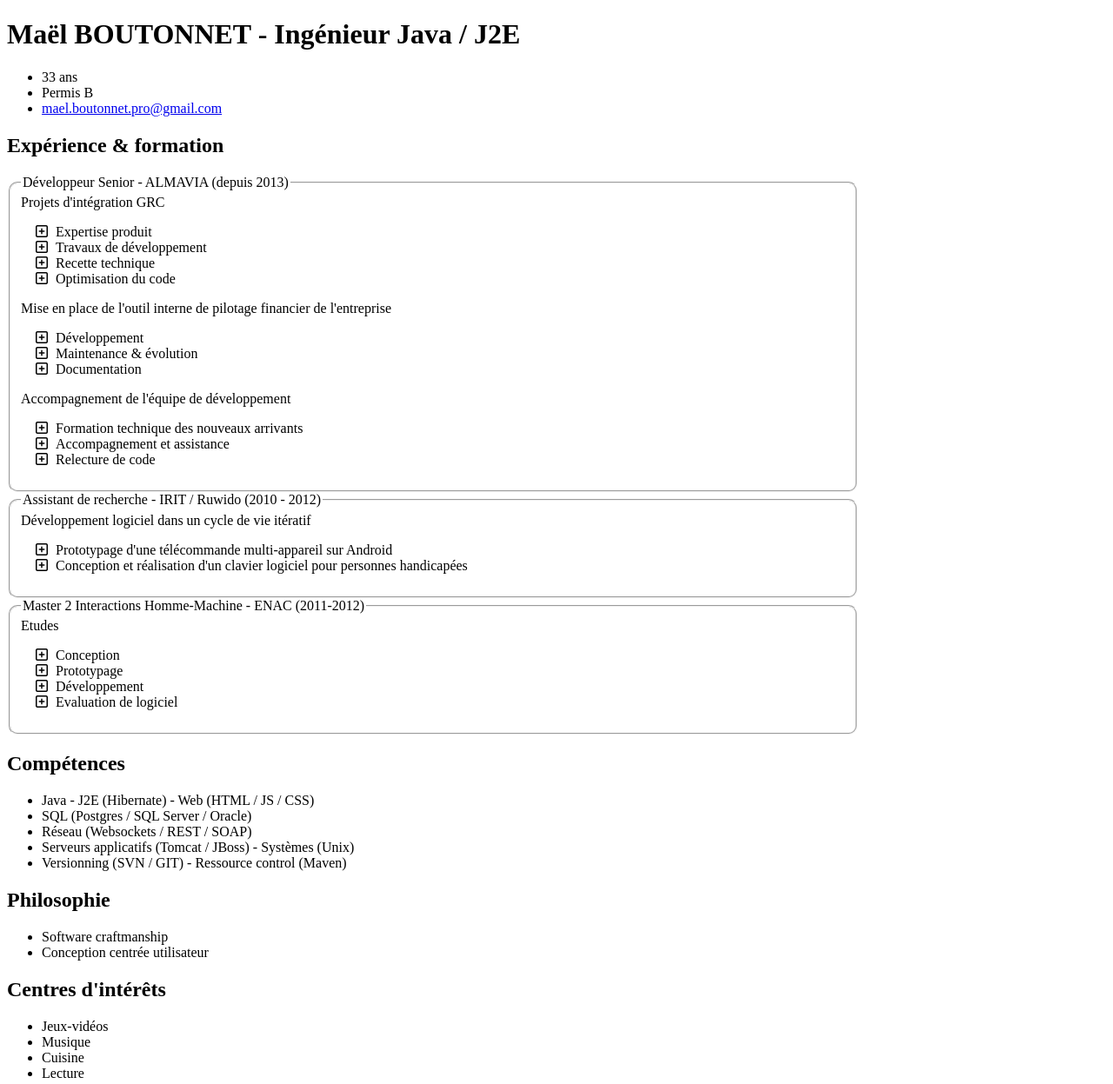
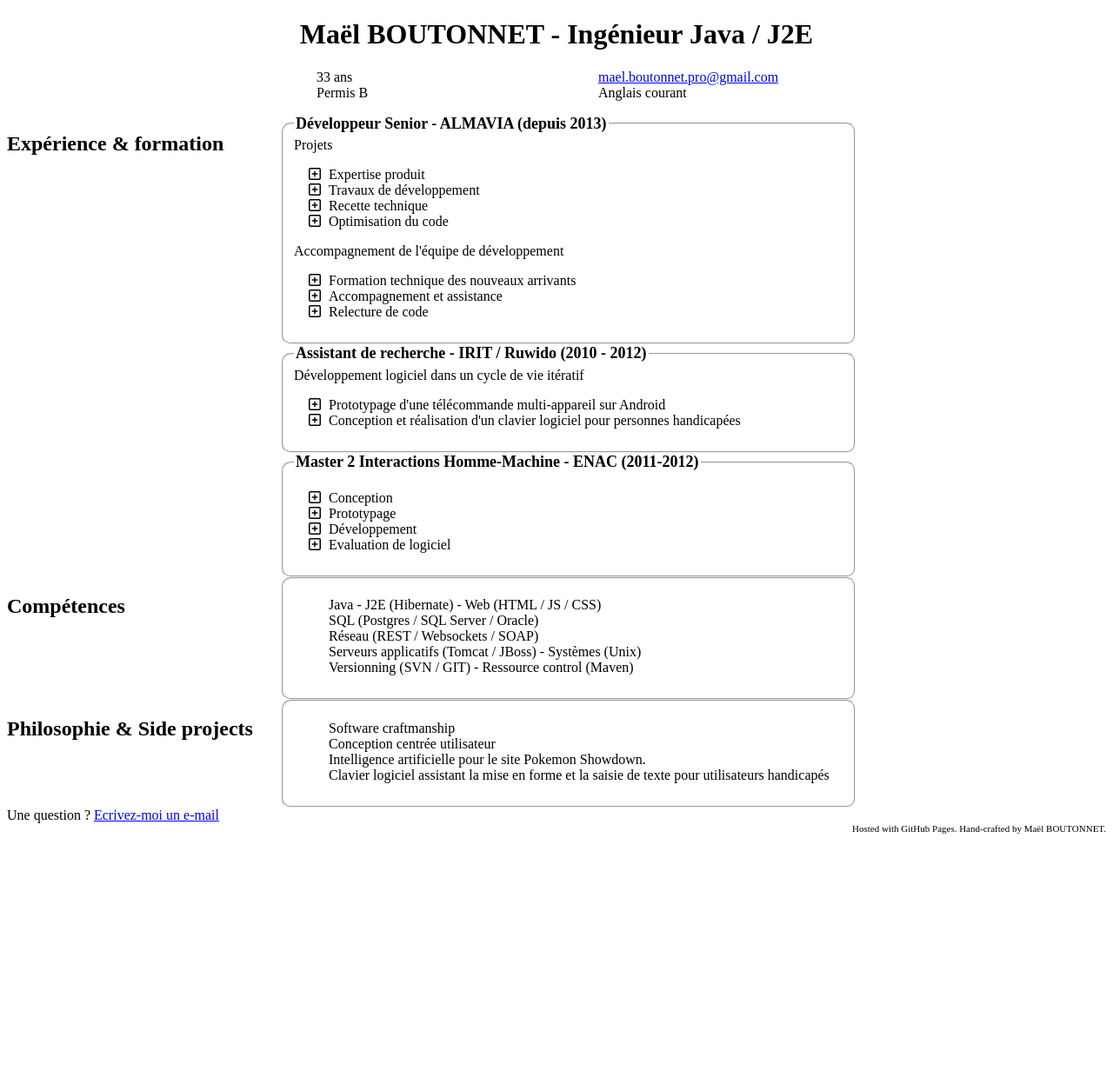
Before and after one commit to maelboutonnet/maelboutonnet.github.io, a plain HTML site: page index.html in a window 1280 px wide. Shown: the top 1247 px of the page at 87% size. After the commit the page ends 967 px from the top, so only its background shows below. Drawn offline with Linux system fonts and the light colour scheme.

Commit message:
Format et contenu
Ajouté un système de catérogies à gauche
Harmonisé les détails

```diff
--- a/cv.css
+++ b/cv.css
@@ -1,7 +1,37 @@
+h1 {
+  margin-left: 25%;
+  width: 50%;
+  text-align: center;
+}
+
+h2 {
+  float: left;
+}
+
 fieldset {
   border-radius: 10px;
-  width: 75%;
-  /*margin: auto;*/
+  margin-left: 25%;
+  width: 50%;
+}
+
+footer {
+  font-size: 11px;
+  text-align: right;
+}
+
+li {
+  list-style-type: none;
+}
+
+legend {
+  font-size: 18px;
+  font-weight: bold;
+}
+
+.general {
+  column-count: 2;
+  margin-left: 25%;
+  width: 50%;
 }
 
 .hidden {
@@ -11,8 +41,3 @@ fieldset {
 .fieldsetFooter {
   text-align: right;
 }
-
-footer {
-  font-size: 11px;
-  text-align: right;
-}
--- a/index.html
+++ b/index.html
@@ -7,15 +7,16 @@
     </head>
     <body>
         <h1>Maël BOUTONNET - Ingénieur Java / J2E</h1>
-        <ul>
+        <ul class="general">
             <li>33 ans</li>
             <li>Permis B</li>
             <li><a href="mailto:mael.boutonnet.pro@gmail.com">mael.boutonnet.pro@gmail.com</a></li>
+            <li>Anglais courant</li>
         </ul>
             <h2>Expérience & formation</h2>
             <fieldset>
                 <legend>Développeur Senior - ALMAVIA (depuis 2013)</legend>
-            <div>Projets d'intégration GRC</div>
+                <div>Projets</div>
                 <ul class="fa-ul">
                     <li>
                         <span class="fa-li" onclick="javascript:detail(this)"><i class="far fa-plus-square"></i></span>
@@ -35,7 +36,7 @@
                         <span class="fa-li" onclick="javascript:detail(this)"><i class="far fa-plus-square"></i></span>
                         Recette technique
                         <div class="detail hidden">
-                        Validation du respect des spécifications techniques, recette des interfaces
+                            Validation du respect des spécifications techniques, tests d'intégration, tests de charge.
                         </div>
                     </li>
                     <li>
@@ -43,30 +44,6 @@
                         Optimisation du code
                         <div class="detail hidden">
                             Performance, complexité algorithmique, complexité mémoire
-                    </div>
-                </li>
-            </ul>
-            <div>Mise en place de l'outil interne de pilotage financier de l'entreprise</div>
-            <ul class="fa-ul">
-                <li>
-                    <span class="fa-li" onclick="javascript:detail(this)"><i class="far fa-plus-square"></i></span>
-                    Développement
-                    <div class="detail hidden">
-                        Interface avec Boond (outil de CRA), calcul de rentabilité des projets...
-                    </div>
-                </li>
-                <li>
-                    <span class="fa-li" onclick="javascript:detail(this)"><i class="far fa-plus-square"></i></span>
-                    Maintenance & évolution
-                    <div class="detail hidden">
-                        Développement d'une interface entre E-DEAL CRM et l'outil métier ATOC (Webservices REST)
-                    </div>
-                </li>
-                <li>
-                    <span class="fa-li" onclick="javascript:detail(this)"><i class="far fa-plus-square"></i></span>
-                    Documentation
-                    <div class="detail hidden">
-                        Différents enjeux. La société était très jeune sur le progiciel (E-DEAL) et j'étais très jeune (premier poste après mon diplôme). La société a grandit grace à ce projet, et j'ai énormément appris au côté des différents acteurs.
                         </div>
                     </li>
                 </ul>
@@ -117,15 +94,13 @@
             </fieldset>
             <fieldset>
                 <legend>Master 2 Interactions Homme-Machine - ENAC (2011-2012)</legend>
-            <div>Etudes </div>
                 <ul class="fa-ul">
                     <li>
                         <span class="fa-li" onclick="javascript:detail(this)"><i class="far fa-plus-square"></i></span>
                         Conception
                         <div class="detail hidden">
-                        A séparer en 2 :
                             <ul>
-                            <li>Conception humaine : modèles cognitifs, modalités d'interaction, modèles humains et perception, analyse de l'activité, analyse des situations d'utilisations</li>
+                                <li>Conception centrée utilisateur : modèles cognitifs, modalités d'interaction, modèles humains et perception, analyse de l'activité, analyse des situations d'utilisations</li>
                                 <li>Conception "technique" : UML, modélisation objet, design patterns, modèles de taches</li>
                                 <li>Conception participative : ateliers / brainstormings /entretiens / design de scénarii </li>
                             </ul>
@@ -135,50 +110,72 @@
                         <span class="fa-li" onclick="javascript:detail(this)"><i class="far fa-plus-square"></i></span>
                         Prototypage
                         <div class="detail hidden">
-                        LoFi prototyping (Balsamiq Mockup) / Conception papier / Prototypes logiciels - quick&dirty<br/>
-                        HiFi prototyping / Scénarios métiers
+                            <ul>
+                                <li>LoFi prototyping (Balsamiq Mockup) / Conception papier / Prototypes logiciels - quick&dirty</li>
+                                <li>HiFi prototyping / Scénarios métiers</li>
+                            </ul>
                         </div>
                     </li>
                     <li>
                         <span class="fa-li" onclick="javascript:detail(this)"><i class="far fa-plus-square"></i></span>
                         Développement
                         <div class="detail hidden">
-                        POO : Java / Génie de systèmes interactifs & critiques<br/>
-                        WEB : JS & CSS  pour l'IHM<br/>
-                        Systèmes interactifs mobiles<br/>
-                        Systèmes interactifs mixtes
+                            <ul>
+                                <li>POO : Java / Génie de systèmes interactifs & critiques</li>
+                                <li>WEB : JS & CSS  pour l'IHM</li>
+                                <li>Systèmes interactifs mobiles</li>
+                                <li>Systèmes interactifs mixtes</li>
+                            </ul>
+
                         </div>
                     </li>
                     <li>
                         <span class="fa-li" onclick="javascript:detail(this)"><i class="far fa-plus-square"></i></span>
                         Evaluation de logiciel
                         <div class="detail hidden">
-                        Evaluation de l'utilisabilité
-                        <i>Gaming Usability</i>
+                            <ul>
+                                <li>Evaluation de l'utilisabilité</li>
+                                <li>Gaming Usability</li>
+                            </ul>
                         </div>
                     </li>
                 </ul>
             </fieldset>
+
         <h2>Compétences</h2>
+        <fieldset>
             <ul>
                 <li>Java - J2E (Hibernate) - Web (HTML / JS / CSS)</li>
                 <li>SQL (Postgres / SQL Server / Oracle)</li>
-            <li>Réseau (Websockets / REST / SOAP)</li>
+                <li>Réseau (REST / Websockets / SOAP)</li>
                 <li>Serveurs applicatifs (Tomcat / JBoss) - Systèmes (Unix)</li>
                 <li>Versionning (SVN / GIT) - Ressource control (Maven)</li>
             </ul>
-        <h2>Philosophie</h2>
+        </fieldset>
+        <h2>Philosophie & Side projects</h2>
+        <fieldset>
             <ul>
                 <li>Software craftmanship</li>
                 <li>Conception centrée utilisateur</li>
+                <li>Intelligence artificielle pour le site Pokemon Showdown.
+                    <div class="detail hidden">
+                        <a href="https://github.com/maelboutonnet/showdown-ai" target="_blank">Lien GitHub</a>
+                        <p>
+                            L'objectif de ce projet est d'appréhender deux concepts qui me sont inconnus : les websockets et le machine learning.
+                        </p>
+                    </div>
+                </li>
+                <li>Clavier logiciel assistant la mise en forme et la saisie de texte pour utilisateurs handicapés
+                    <div class="detail hidden">
+                        <p>
+                            L'objectif de ce projet est de mesurer ma progression depuis mes études jusqu'à maintenant.
+                        </p>
+                    </div>
+                </li>
             </ul>
-        <h2>Centres d'intérêts</h2>
-        <ul>
-            <li>Jeux-vidéos</li>
-            <li>Musique</li>
-            <li>Cuisine</li>
-            <li>Lecture</li>
-        </ul>
+        </fieldset>
+        Une question ? <a href="mailto:mael.boutonnet.pro@gmail.com">Ecrivez-moi un e-mail</a>
+
         <footer>Hosted with GitHub Pages. Hand-crafted by Maël BOUTONNET.</footer>
     </body>
 </html>
```
Lines whose indentation alone changed are shown as unchanged.
